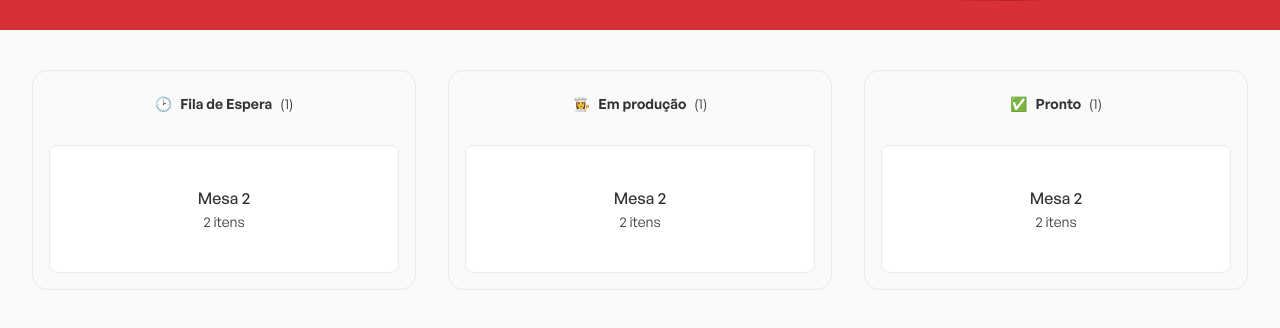
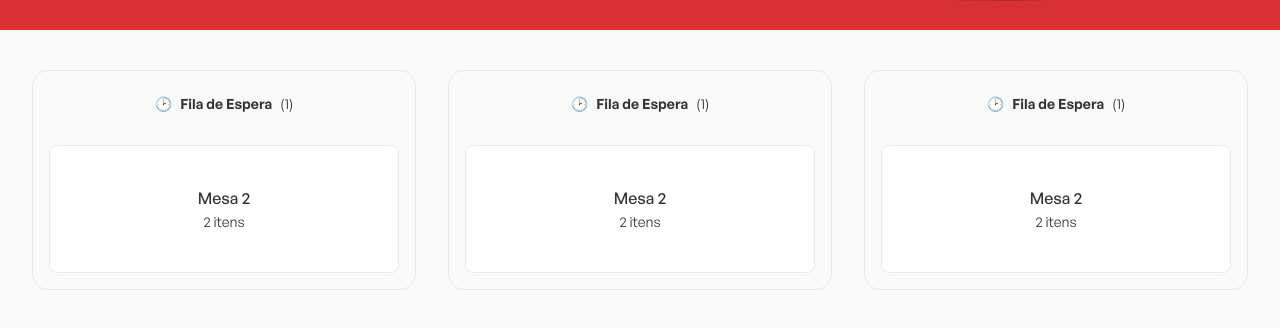
Before and after one commit to pedrogoncaalves/waiter-app, a React (Vite) app in the folder waiter-app/: page / in a window 1280 px wide. Shown: the part 168-496 px from the top of the page. Built offline with nearby package versions, Linux system fonts and the light colour scheme.

Commit message:
fixing component

```diff
--- a/waiter-app/src/components/OrderModal/index.tsx
+++ b/waiter-app/src/components/OrderModal/index.tsx
@@ -3,14 +3,14 @@ import React, { useState} from "react";
 import * as C from './styles'
 
 
-export const Modal = ({ onClose= () => {}}) => {
+export const Modal = ({ onClose = ()=> { }}) => {
 
 
     return(
         <C.styledModal>
         <C.Container>
             <h1>Mesa 2</h1>
-            <button onClick={onClose}>Fechar</button>
+            <C.Button onClick={onClose}>Fechar</C.Button>
         </C.Container>
         </C.styledModal>
     )
--- a/waiter-app/src/components/OrderModal/styles.ts
+++ b/waiter-app/src/components/OrderModal/styles.ts
@@ -30,3 +30,8 @@ width: 30rem;
 height: 34.81rem;
 
 `
+
+export const Button = styled.button`
+color: black;
+border: 1px solid red;
+`
--- a/waiter-app/src/components/Orders/index.tsx
+++ b/waiter-app/src/components/Orders/index.tsx
@@ -2,6 +2,7 @@ import { useState } from 'react'
 import * as S from './styles'
 
 import { Modal } from '../OrderModal/index'
+import { OrdersBoard } from '../OrdersBoard';
 
 export const Orders = () => {
 
@@ -10,54 +11,10 @@ export const Orders = () => {
 
     return(
         <S.Container>
-        <S.Board>
-            <header>
-                <span>🕑</span>
-                <strong>Fila de Espera</strong>
-                <span>(1)</span>
-            </header>
+            <OrdersBoard/>
+            <OrdersBoard/>
+            <OrdersBoard/>
 
-            <S.orderContainer>
-                <button onClick={() => setModalVisible(true)}type="button">
-                    <strong>Mesa 2</strong>
-                    <span> 2 itens</span>
-                    {isModalVisible ? (
-                    <Modal onClose={() => setModalVisible(false)}/>
-                    ) : null}
-
-                </button>
-            </S.orderContainer>
-        </S.Board>
-        <S.Board>
-            <header>
-                <span>👩‍🍳</span>
-                <strong>Em produção</strong>
-                <span>(1)</span>
-            </header>
-
-            <S.orderContainer>
-                <button type="button">
-                    <strong>Mesa 2</strong>
-                    <span> 2 itens</span>
-
-                </button>
-            </S.orderContainer>
-        </S.Board>
-        <S.Board>
-            <header>
-                <span>✅</span>
-                <strong>Pronto</strong>
-                <span>(1)</span>
-            </header>
-
-            <S.orderContainer>
-                <button type="button">
-                    <strong>Mesa 2</strong>
-                    <span> 2 itens</span>
-
-                </button>
-            </S.orderContainer>
-        </S.Board>
         </S.Container>
     )
 }
--- a/waiter-app/src/components/Orders/styles.ts
+++ b/waiter-app/src/components/Orders/styles.ts
@@ -8,56 +8,3 @@ margin: 40px auto;
 display: flex;
 gap: 32px;
 `
-
-export const Board = styled.div`
-padding: 16px;
-border: 1px solid rgba(204, 204, 204, 0.4);
-border-radius: 16px;
-display: flex;
-flex-direction: column;
-align-items: center;
-flex: 1;
-
-header {
-    padding: 8px;
-    font-size: 14px;
-    display: flex;
-    align-items: center;
-    gap: 8px;
-}
-
-`
-
-export const orderContainer = styled.div`
-display: flex;
-flex-direction: column;
-width: 100%;
-margin-top: 24px;
-
-button {
-    background: #fff;
-    height: 128px;
-    border: 1px solid rgba(204, 204, 204, 0.4);
-border-radius: 8px;
-display: flex;
-flex-direction: column;
-justify-content: center;
-align-items: center;
-gap: 4px;
-}
-
-strong {
-    font-weight: 500;
-}
-
-span {
-    font-size: 14px;
-
-}
-
-& + button {
-    margin-top: 24px;
-}
-
-
-`
--- /dev/null
+++ b/waiter-app/src/components/OrdersBoard/index.tsx
@@ -0,0 +1,29 @@
+
+import React from 'react';
+
+import * as S from './styles';
+
+
+export const OrdersBoard = () => {
+    return(
+        <>
+        <S.Board>
+        <header>
+            <span>🕑</span>
+            <strong>Fila de Espera</strong>
+            <span>(1)</span>
+        </header>
+
+        <S.orderContainer>
+            <button type="button">
+                <strong>Mesa 2</strong>
+                <span> 2 itens</span>
+
+
+            </button>
+        </S.orderContainer>
+    </S.Board>
+
+    </>
+    )
+}
--- /dev/null
+++ b/waiter-app/src/components/OrdersBoard/styles.ts
@@ -0,0 +1,52 @@
+import styled from "styled-components"
+
+export const Board = styled.div`
+padding: 16px;
+border: 1px solid rgba(204, 204, 204, 0.4);
+border-radius: 16px;
+display: flex;
+flex-direction: column;
+align-items: center;
+flex: 1;
+
+header {
+    padding: 8px;
+    font-size: 14px;
+    display: flex;
+    align-items: center;
+    gap: 8px;
+}
+
+`
+
+export const orderContainer = styled.div`
+display: flex;
+flex-direction: column;
+width: 100%;
+margin-top: 24px;
+
+button {
+    background: #fff;
+    height: 128px;
+    border: 1px solid rgba(204, 204, 204, 0.4);
+border-radius: 8px;
+display: flex;
+flex-direction: column;
+justify-content: center;
+align-items: center;
+gap: 4px;
+}
+
+strong {
+    font-weight: 500;
+}
+
+span {
+    font-size: 14px;
+
+}
+
+& + button {
+    margin-top: 24px;
+}
+`
```
